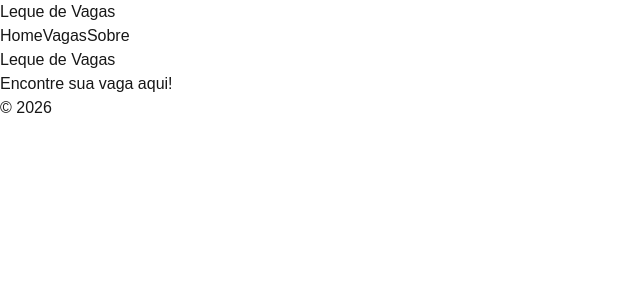
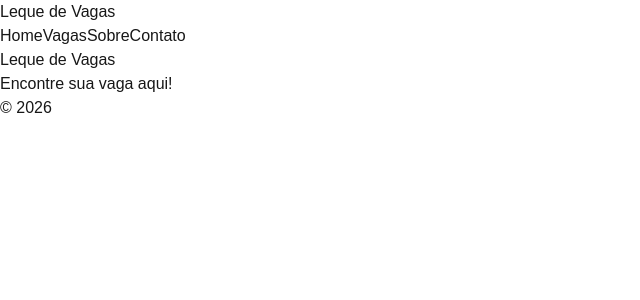
Before and after one commit to LukazAllan/leque-de-vagas-web, a Next.js app: page / in a window 1280 px wide. Shown: the top 300 px of the page, without its empty margins (0-640 px from the left). Built offline with nearby package versions, Linux system fonts and the light colour scheme.

Commit message:
Add Contato link to Cabecalho component and create Contato page

```diff
--- /dev/null
+++ b/app/contato/page.tsx
@@ -0,0 +1,3 @@
+export default function Contato(){
+    return "";
+}
--- a/components/Cabecalho.tsx
+++ b/components/Cabecalho.tsx
@@ -8,6 +8,7 @@ export default function Cabecalho(){
                 <Link href="/">Home</Link>
                 <Link href="/vagas">Vagas</Link>
                 <Link href="/sobre">Sobre</Link>
+                <Link href="/contato">Contato</Link>
             </nav>
         </header>
     );
```
